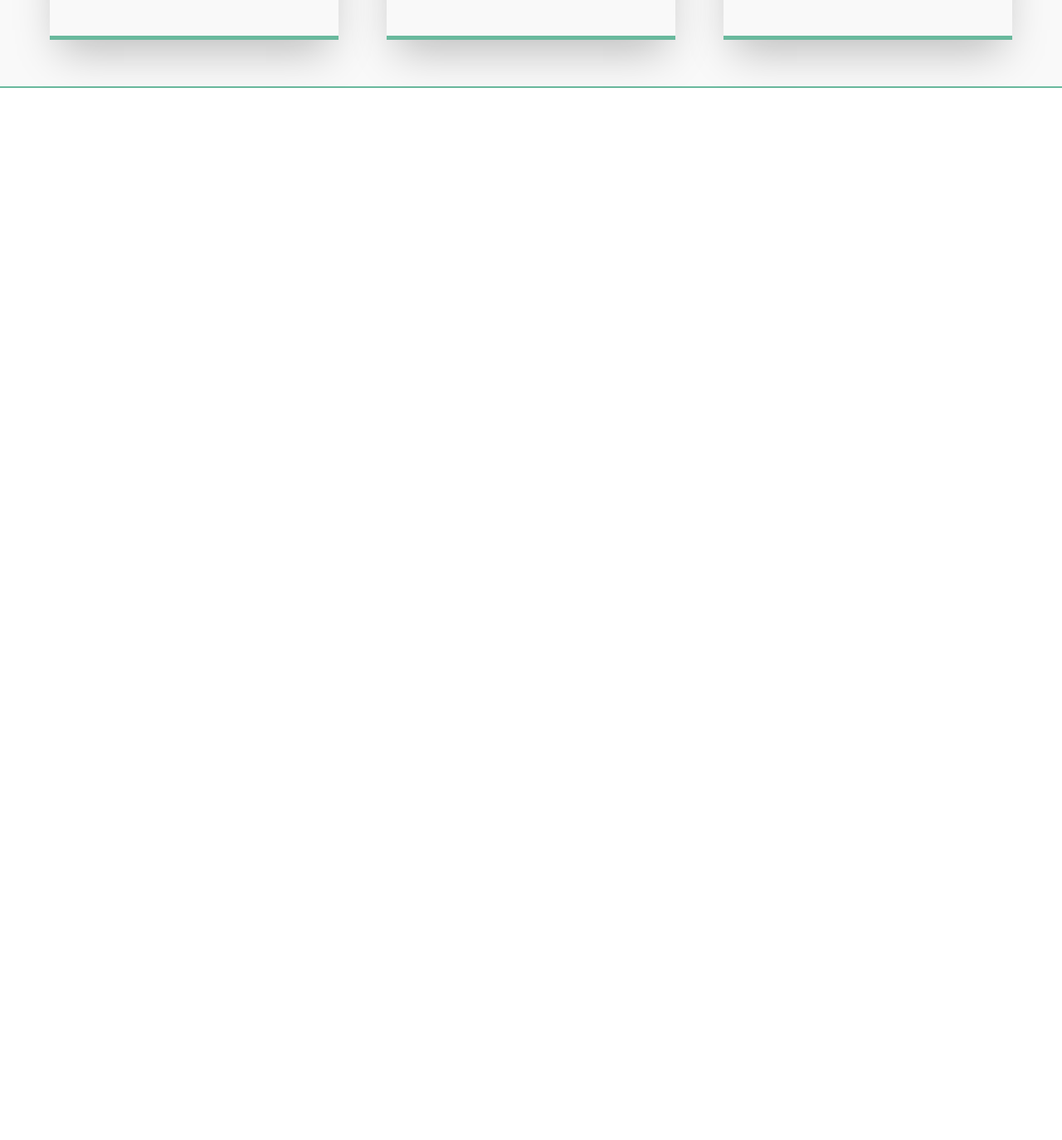
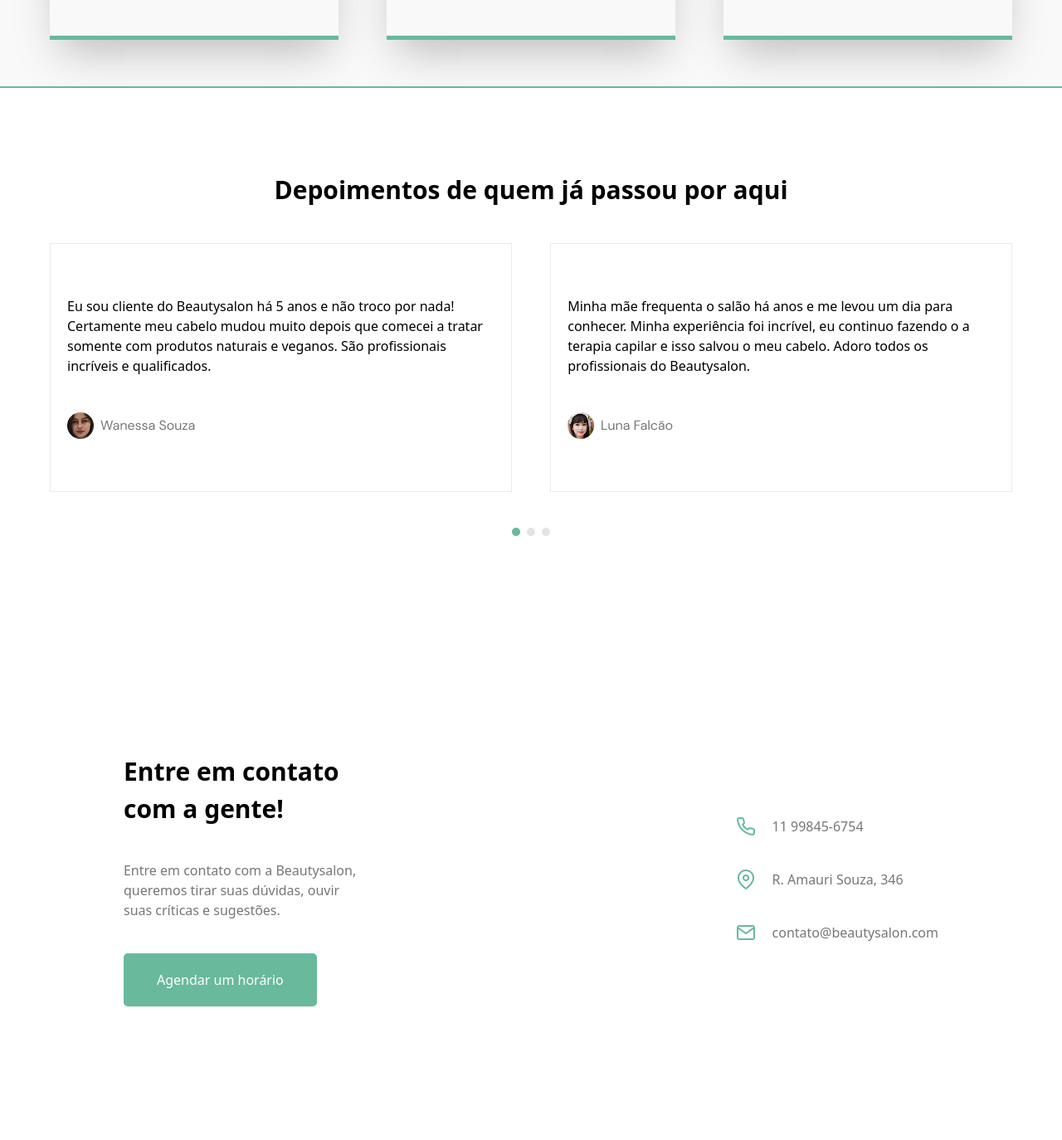
Before and after one commit to MuhammadRahmatulloev/beautysalon, a website: page index.html in a window 1280 px wide. Shown: the part 1934-3308 px from the top of the page at 83% size. Before the commit the page ends 2040 px from the top, so only its background shows below. Drawn offline with Linux system fonts and the light colour scheme.

Commit message:
Entre em contato com a gente-section created

```diff
--- a/index.html
+++ b/index.html
@@ -49,7 +49,7 @@
                     <h1 class="font-bold text-[30px]">Serviços</h1>
                     <p class="lg:w-[60%]">Com mais de 10 anos no mercado, o <span class="text-[#69B99D]">Beautysalon</span> já conquistou clientes de inúmeros países com seus tratamentos exclusivos e totalmente naturais</p>
                 </div>
-                <div class="flex justify-between">
+                <div class="lg:flex lg:justify-between">
                     <div class="w-full lg:w-[30%] h-92 bg-[#F9F9F9] shadow-2xl border-b-[#69B99D] border-b-solid border-b-5 flex flex-col justify-evenly items-center text-center p-5">
                         <img src="./src/images/Icon.png" alt="">
                         <h1 class="font-bold text-[30px]">Terapia capilar</h1>
@@ -68,6 +68,47 @@
                 </div>
             </div>
         </section>
+        <section class="max-w-300 m-auto mt-20 h-120 p-5 flex flex-col justify-between items-center lg:items-center">
+            <div class="flex flex-col">
+                <h1 class="font-bold text-[30px]">Depoimentos de quem já passou por aqui</h1>
+            </div>
+            <div class="flex justify-between">
+                <div class="w-full h-75 border border-solid border-[#00000014] p-5 flex flex-col justify-evenly items-start lg:w-[48%]">
+                    <p>Eu sou cliente do Beautysalon há 5 anos e não troco por nada! Certamente meu cabelo mudou muito depois que comecei a tratar somente com produtos naturais e veganos. São profissionais incríveis e qualificados.</p>
+                    <img src="./src/images/Avatar.png" alt="">
+                </div>
+                <div class="hidden h-75 border border-solid border-[#00000014] p-5 lg:flex flex-col justify-evenly items-start w-[48%]">
+                    <p>      Minha mãe frequenta o salão há anos e me levou um dia para conhecer. Minha experiência foi incrível, eu continuo fazendo o a terapia capilar e isso salvou o meu cabelo. Adoro todos os profissionais do Beautysalon.</p>
+                    <img src="./src/images/Client.png" alt="">
+                </div>
+            </div>
+            <img src="./src/images/Dots.png" alt="">
+        </section>
+        <section class="w-full h-157 flex justify-center items-center lg:mt-20">
+            <div class="max-w-300 h-[90%] p-5 flex flex-col justify-between lg:flex-row lg:items-center">
+                <div class="flex flex-col gap-10">
+                    <h1 class="font-bold text-[30px] lg:w-[40%]">Entre em contato com a gente!</h1>
+                    <p class="text-[#767676] lg:w-[40%]">Entre em contato com a Beautysalon, queremos tirar suas dúvidas, ouvir suas críticas e sugestões.</p>
+                    <button class="bg-[#69B99D] rounded-[5px] px-10 py-5 text-white cursor-pointer lg:self-start">
+                        Agendar um  horário
+                    </button>
+                </div>
+                <div class="flex flex-col gap-10">
+                    <div class="flex items-center gap-5">
+                        <img src="./src/images/phone 1.png" alt="">
+                        <p class="text-[#767676]">11 99845-6754</p>
+                    </div>
+                    <div class="flex items-center gap-5">
+                        <img src="./src/images/map-pin 1.png" alt="">
+                        <p class="text-[#767676]">R. Amauri Souza, 346</p>
+                    </div>
+                    <div class="flex items-center gap-5">
+                        <img src="./src/images/mail 1.png" alt="">
+                        <p class="text-[#767676]">contato@beautysalon.com</p>
+                    </div>
+                </div>
+            </div>
+        </section>
     </main>
 </body>
 </html>
```
Also changed, not shown: src/images/Avatar.png (added), src/images/Client.png (added), src/images/Dots.png (added), src/images/facebook 1.png (added), src/images/instagram 1.png (added), src/images/mail 1.png (added), src/images/map-pin 1.png (added), src/images/phone 1.png (added), src/images/youtube 1.png (added), src/output.css.
